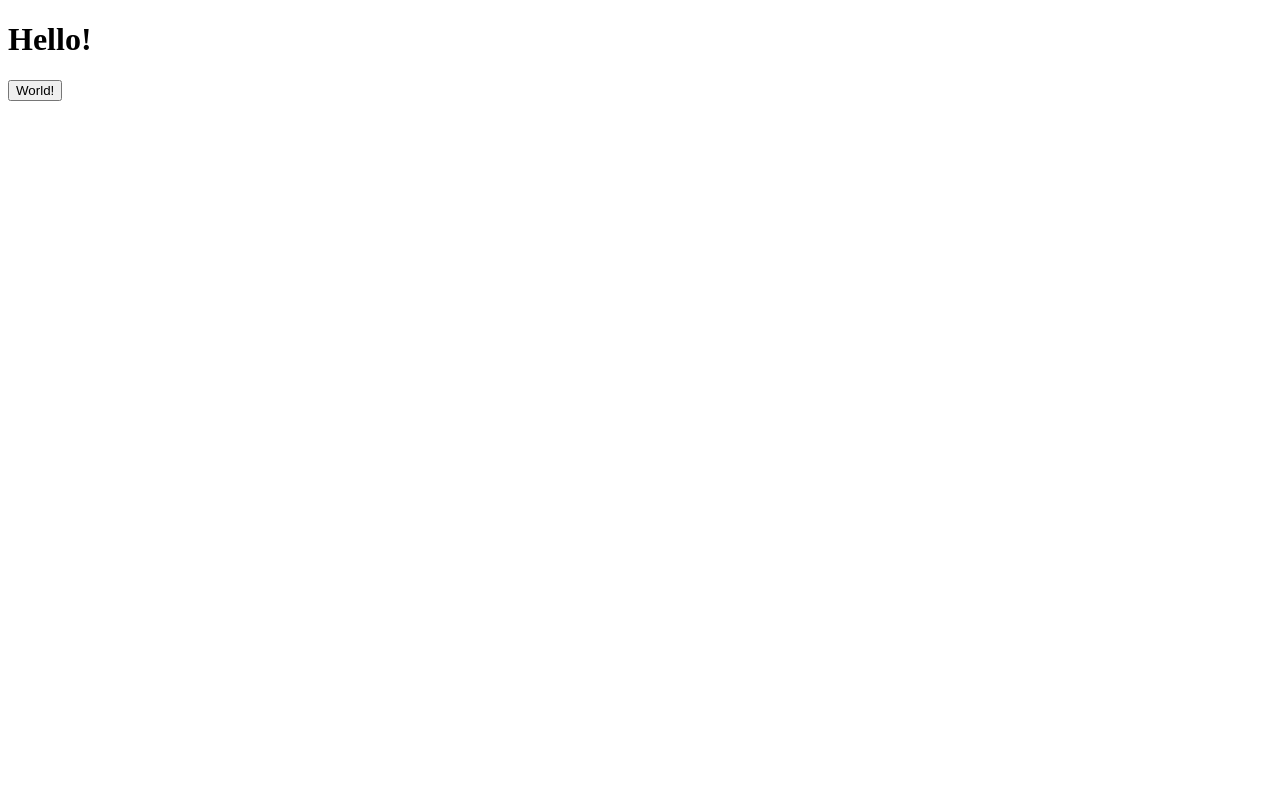
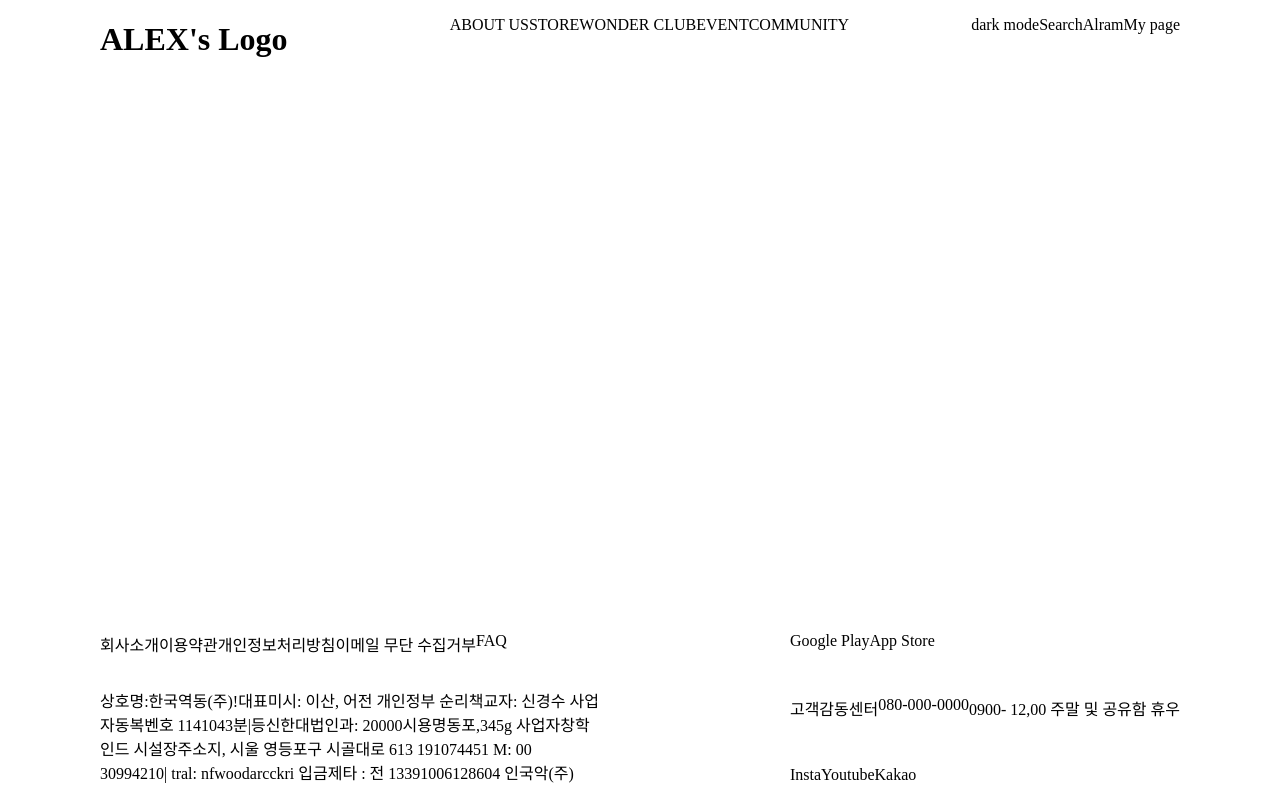
Before and after one commit to Webffle/Choi-react, a React (Create React App) app: page / in a window 1280 px wide. Built offline with nearby package versions, Linux system fonts and the light colour scheme.

Commit message:
feat; make header랑 footer

```diff
--- a/package.json
+++ b/package.json
@@ -9,6 +9,7 @@
     "react": "^18.2.0",
     "react-dom": "^18.2.0",
     "react-scripts": "5.0.1",
+    "styled-components": "^6.1.1",
     "web-vitals": "^2.1.4"
   },
   "scripts": {
--- a/src/App.js
+++ b/src/App.js
@@ -1,12 +1,15 @@
+import Header from "./components/Header";
+import Footer from "./components/Footer";
 
+import style from "./css/style_default.module.css";
 
-function App() {
+const App = () => {
   return (
-    <>
-     <h1>Hello!</h1>
-     <button>World!</button>
-    </>
+    <div className={style.main}>
+      <Header />
+      <Footer />
+    </div>
   );
-}
+};
 
 export default App;
--- /dev/null
+++ b/src/components/Footer.js
@@ -0,0 +1,42 @@
+import style from "../css/style_default.module.css";
+
+const Footer = () => {
+  return (
+    <footer className={style.footer}>
+      <div className={style.footer__left}>
+        <ul className={style.footer__left__title}>
+          <li>회사소개</li>
+          <li>이용약관</li>
+          <li>개인정보처리방침</li>
+          <li>이메일 무단 수집거부</li>
+          <li>FAQ</li>
+        </ul>
+        <p>
+          상호명:한국역동(주)!대표미시: 이산, 어전 개인정부 순리책교자: 신경수
+          사업자동복벤호 1141043분|등신한대법인과: 20000시용명동포,345g
+          사업자창학인드 시설장주소지, 시울 영등포구 시골대로 613 191074451 M:
+          00 30994210| tral: nfwoodarcckri 입금제타 : 전 13391006128604
+          인국악(주)
+        </p>
+      </div>
+      <div className={style.footer__right}>
+        <div className={style.footer__right__title}>
+          <p>Google Play</p>
+          <p>App Store</p>
+        </div>
+        <div className={style.footer__right__title}>
+          <p>고객감동센터</p>
+          <p>080-000-0000</p>
+          <p>0900- 12,00 주말 및 공유함 휴우</p>
+        </div>
+        <div className={style.footer__right__title}>
+          <p>Insta</p>
+          <p>Youtube</p>
+          <p>Kakao</p>
+        </div>
+      </div>
+    </footer>
+  );
+};
+
+export default Footer;
--- /dev/null
+++ b/src/components/Header.js
@@ -0,0 +1,24 @@
+import style from "../css/style_default.module.css";
+
+const Header = () => {
+  return (
+    <header className={style.head}>
+      <h1>ALEX's Logo</h1>
+      <ul className={style.head__gnb}>
+        <li>ABOUT US</li>
+        <li>STORE</li>
+        <li>WONDER CLUB</li>
+        <li>EVENT</li>
+        <li>COMMUNITY</li>
+      </ul>
+      <div className={style.head__sub_gnb}>
+        <p>dark mode</p>
+        <p>Search</p>
+        <p>Alram</p>
+        <p>My page</p>
+      </div>
+    </header>
+  );
+};
+
+export default Header;
--- /dev/null
+++ b/src/css/style_default.module.css
@@ -0,0 +1,61 @@
+* {
+  list-style: none;
+  box-sizing: border-box;
+}
+
+html,
+body {
+  margin: 0;
+  padding: 0;
+}
+
+/* App.js main CSS */
+.main {
+  padding: 0 100px;
+  height: auto;
+}
+/* Header.js head CSS */
+.head {
+  display: flex;
+  justify-content: space-between;
+  width: 100%;
+}
+/* Header.js head__gnb CSS */
+.head__gnb {
+  display: flex;
+}
+/* Header.js head__sub_gnb CSS */
+.head__sub_gnb {
+  display: flex;
+}
+
+/* Footer.js footer CSS */
+.footer {
+  position: fixed;
+  bottom: 0;
+  left: 0;
+  display: flex;
+  justify-content: space-between;
+  width: 100%;
+  padding: 0 100px;
+}
+/* Footer.js footer__left CSS */
+.footer__left {
+  display: flex;
+  flex-direction: column;
+  justify-content: space-between;
+  width: 500px;
+}
+/* Footer.js footer__left__title CSS */
+.footer__left__title {
+  display: flex;
+  padding: 0;
+}
+.footer__right {
+  display: flex;
+  flex-direction: column;
+  justify-content: space-between;
+}
+.footer__right__title {
+  display: flex;
+}
```
Also changed, not shown: src/index.js (+4 -4 lines), 1 other file (tests, documents, lock files or other folders).
